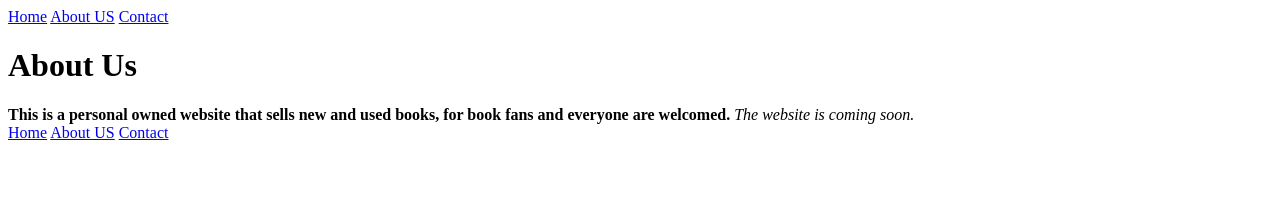
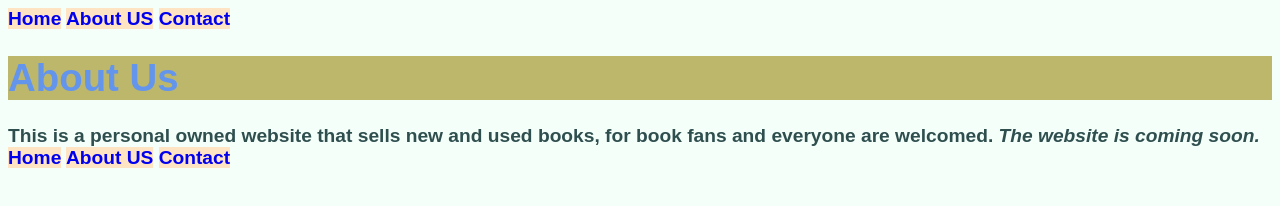
Before and after one commit to wychootf4/CSC525, a plain HTML site: page assignment/about.html in a window 1280 px wide. Drawn offline with Linux system fonts and the light colour scheme.

Commit message:
new assignment

```diff
--- a/assignment/about.html
+++ b/assignment/about.html
@@ -3,6 +3,7 @@
 <head>
     <meta charset="UTF-8">
     <title>Yuchen's Online Bookstore</title>
+    <link rel="stylesheet" type="text/css" href="style.css" media="screen">
 </head>
 <body>
 <header>
--- a/assignment/style.css
+++ b/assignment/style.css
@@ -0,0 +1,26 @@
+body {
+    background-color: mintcream;
+    color: darkslategray;
+    font-family: Arial, "Times New Roman";
+    font-size: 1.2em;
+    font-style: normal;
+    font-weight: 600;
+}
+
+a {
+    background-color: bisque;
+    text-decoration: none;
+}
+
+a:hover {
+    color: chocolate;
+}
+
+a:visited {
+    color: cadetblue;
+}
+
+h1 {
+    background-color: darkkhaki;
+    color: cornflowerblue;
+}
```
Also changed, not shown: assignment/contact.html (+1 -0 lines), assignment/index.html (+1 -0 lines).
